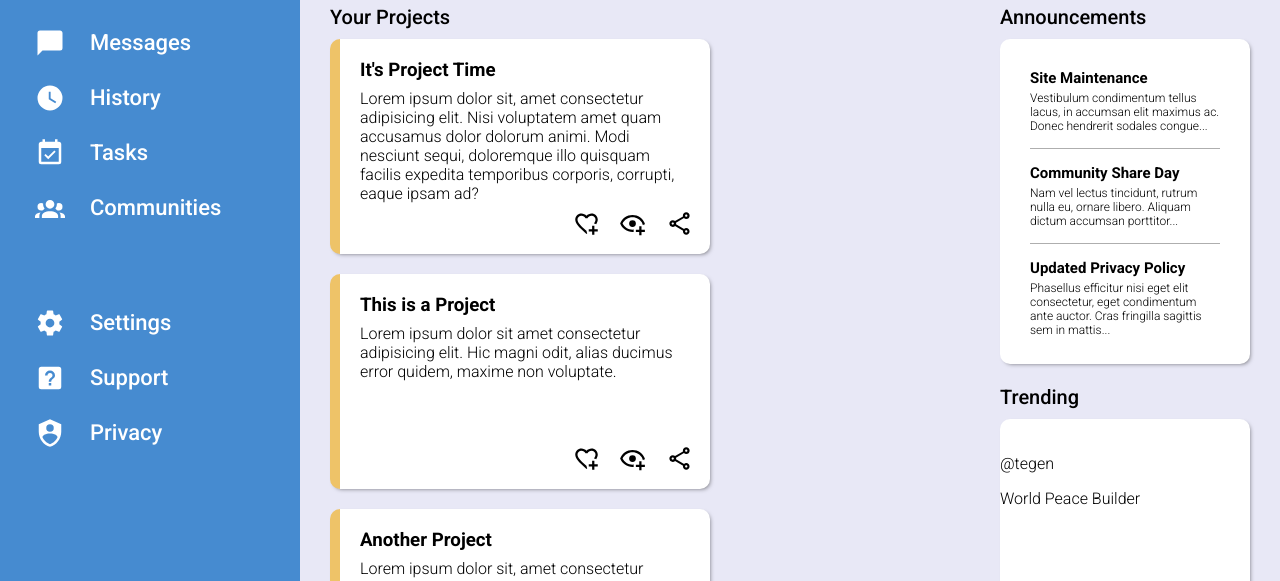
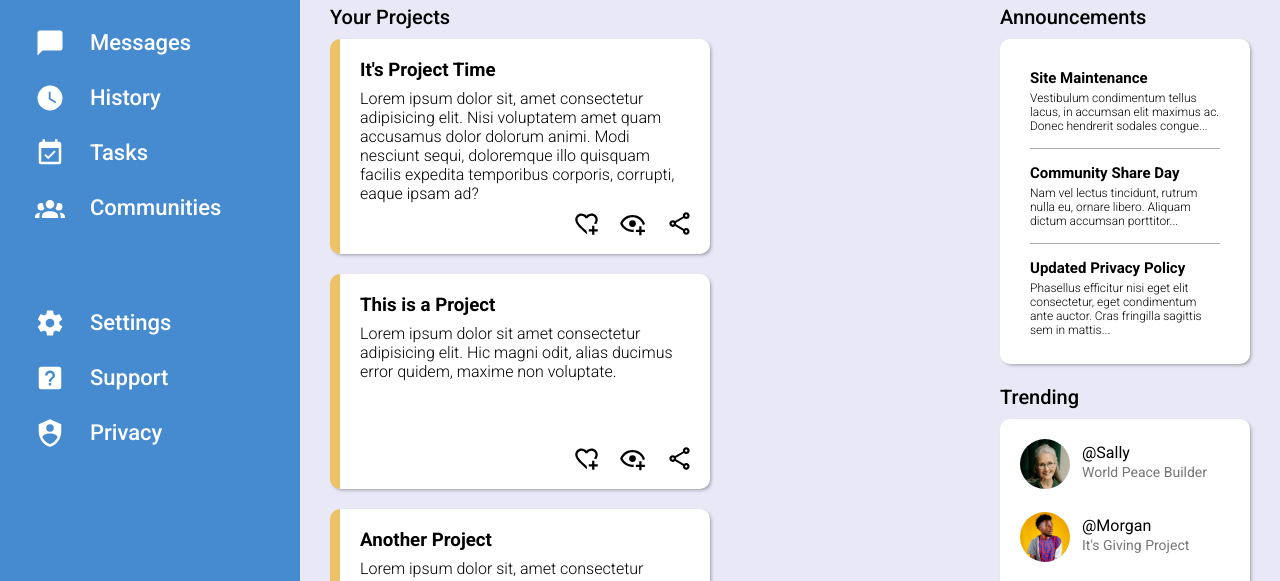
Before and after one commit to jamiewlloyd/Admin-Dashboard, a plain HTML site: page index.html in a window 1280 px wide. Shown: the part 205-786 px from the top of the page. Drawn offline with Linux system fonts and the light colour scheme; a script that the page names is missing.

Commit message:
Added assets and built 'Trending' section

```diff
--- a/css/style.css
+++ b/css/style.css
@@ -17,6 +17,10 @@ h1 {
 h2 {
    font-size: 22px;
    font-weight: 500;
+   margin: 0;
+}
+
+p {
    margin: 0;
 }
 
@@ -212,7 +216,6 @@ button {
    grid-column: 3;
    grid-row: 2;
    align-self: end;
-   margin: 0;
 }
 
 #name {
@@ -277,7 +280,6 @@ button {
 }
 
 .announcement p {
-   margin: 0;
    font-size: 12px;
    padding-bottom: 15px;
    border-bottom: 1px solid rgb(174, 174, 174);
@@ -289,8 +291,44 @@ button {
 }
 
 #trending-card {
-   height: 350px;
-   width: 250px;
+   height: 270px;
+   width: 210px;
+   display: grid;
+   grid-template-rows: repeat(4, 1fr);
+   grid-gap: 20px;
+   padding: 20px;
+}
+
+.trending-profile {
+   display: grid;
+   grid-template-columns: 62px 1fr;
+   grid-template-rows: 1fr 1fr;
+   height: 50px;
+}
+
+.trending-photo {
+   border-radius: 50%;
+   height: 50px;
+   grid-column: 1;
+   grid-row: 1/3;
+}
+
+.handle {
+   font-size: 16px;
+   font-weight: 400;
+   padding-bottom: 2px;
+   grid-column: 2;
+   grid-row: 1/2;
+   align-self: end;
+}
+
+.trending-project {
+   color: #767676;
+   font-weight: 400;
+   font-size: 14px;
+   grid-column: 2;
+   grid-row: 2/3;
+   align-self: start;
 }
 
 .card {
@@ -326,7 +364,6 @@ button {
 
 .card-description {
    padding: 5px 20px;
-   margin: 0;
    justify-self: start;
 }
 
--- a/index.html
+++ b/index.html
@@ -399,9 +399,24 @@
             <h2 class="section-title">Trending</h2>
             <div id="trending-card" class="card">
                <div class="trending-profile">
-                  <img src="" alt="" class="trending-photo">
-                  <p class="handle">@tegen</p>
+                  <img src="img/profile1.jpg" alt="" class="trending-photo">
+                  <p class="handle">@Sally</p>
                   <p class="trending-project">World Peace Builder</p>
+               </div>
+               <div class="trending-profile">
+                  <img src="img/profile.jpg" alt="" class="trending-photo">
+                  <p class="handle">@Morgan</p>
+                  <p class="trending-project">It's Giving Project</p>
+               </div>
+               <div class="trending-profile">
+                  <img src="img/profile3.jpg" alt="" class="trending-photo">
+                  <p class="handle">@Kendall</p>
+                  <p class="trending-project">Life Changing App</p>
+               </div>
+               <div class="trending-profile">
+                  <img src="img/profile4.jpg" alt="" class="trending-photo">
+                  <p class="handle">@Joshua</p>
+                  <p class="trending-project">Note Tracker</p>
                </div>
             </div>
          </div>
```
Also changed, not shown: img/profile1.jpg (added), img/profile3.jpg (added), img/profile4.jpg (added).
